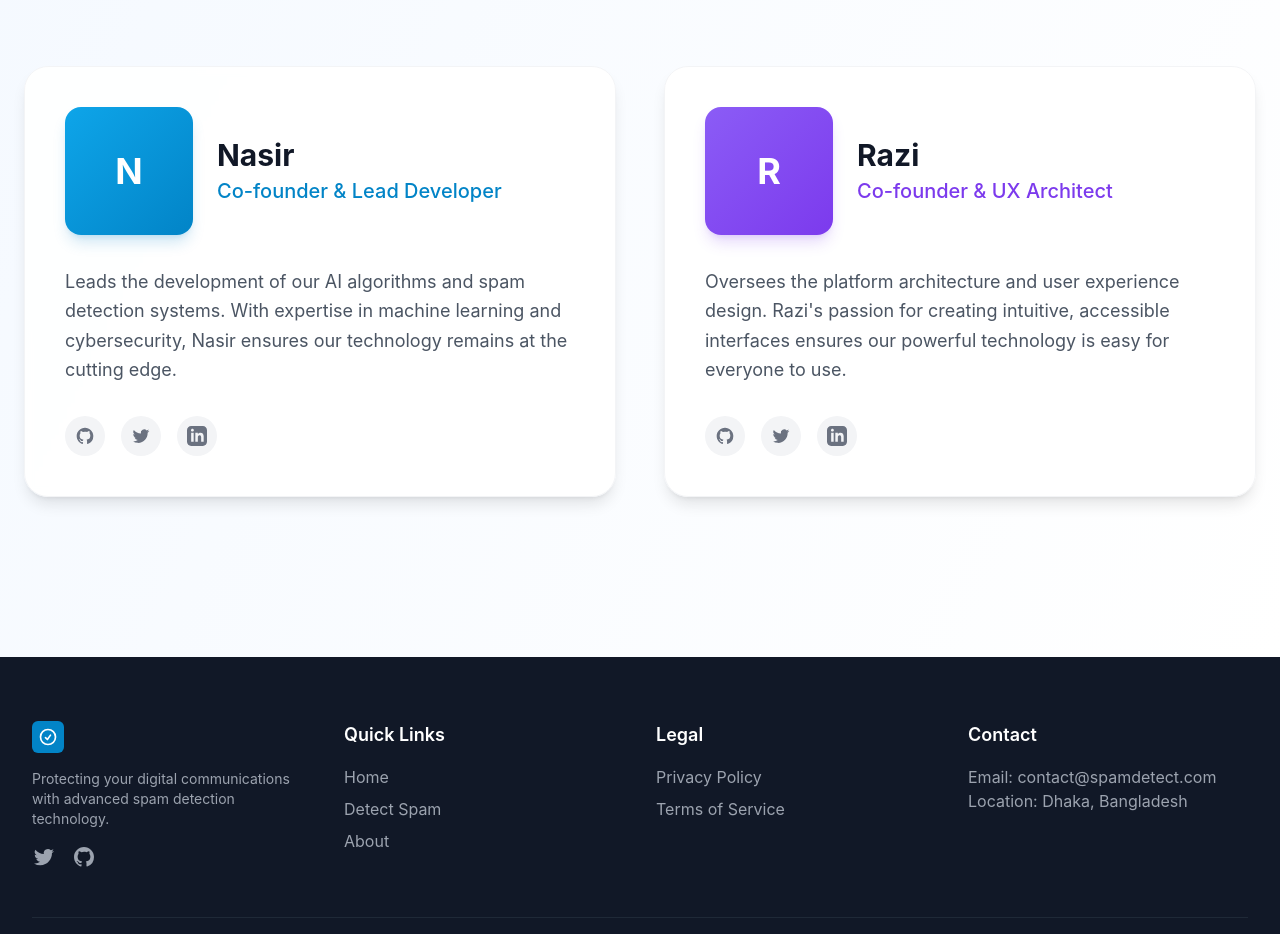
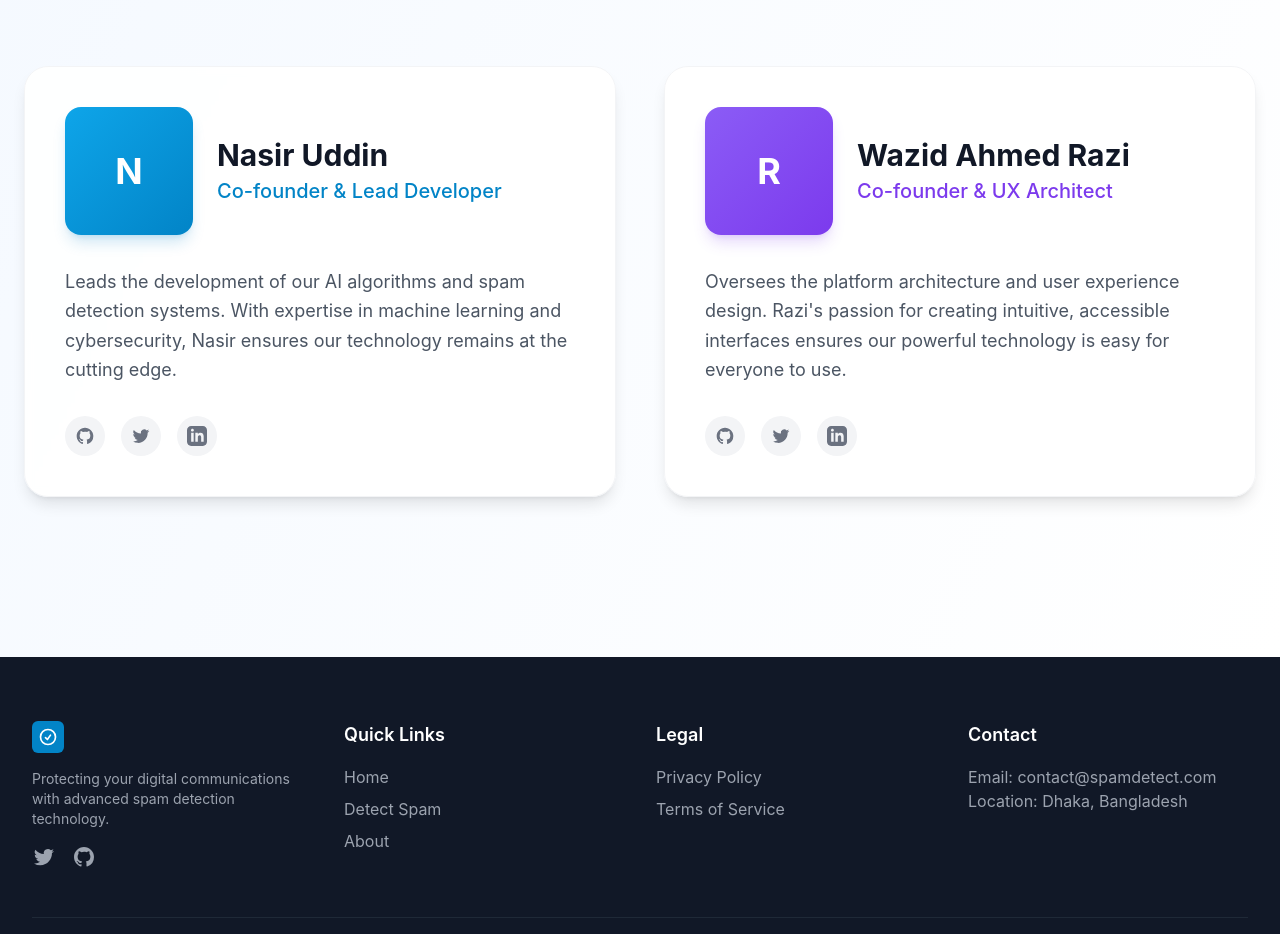
Before and after one commit to nasiruddin-an4/Multi-Format-Spam-Detection, a React (Vite) app: page /about in a window 1280 px wide. Shown: the part 2020-2954 px from the top of the page. Built offline with nearby package versions, Linux system fonts and the light colour scheme.

Commit message:
Update team member names on About Us page for accuracy

```diff
--- a/src/pages/AboutUs.jsx
+++ b/src/pages/AboutUs.jsx
@@ -165,7 +165,7 @@ const AboutUs = () => {
                       <span className="text-4xl font-bold text-white">N</span>
                     </div>
                     <div>
-                      <h3 className="text-3xl font-bold text-gray-900 mb-1">Nasir</h3>
+                      <h3 className="text-3xl font-bold text-gray-900 mb-1">Nasir Uddin</h3>
                       <p className="text-xl text-primary-600 font-medium">Co-founder & Lead Developer</p>
                     </div>
                   </div>
@@ -196,7 +196,7 @@ const AboutUs = () => {
                       <span className="text-4xl font-bold text-white">R</span>
                     </div>
                     <div>
-                      <h3 className="text-3xl font-bold text-gray-900 mb-1">Razi</h3>
+                      <h3 className="text-3xl font-bold text-gray-900 mb-1">Wazid Ahmed Razi</h3>
                       <p className="text-xl text-accent-600 font-medium">Co-founder & UX Architect</p>
                     </div>
                   </div>
```
